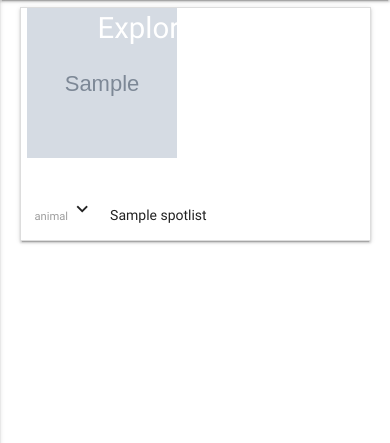
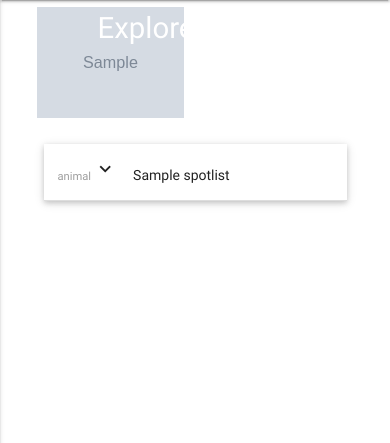
Before and after one commit to codingwithgeert/wildlife-globe-explorer, a Flask app: page /spotlist_list in a window 390 px wide. Shown: the part 56-499 px from the top of the page. Run offline with Flask 2, Linux system fonts and the light colour scheme; grey boxes marked "Sample" are stand-in pictures; a database or web service that is not in the repository returns one stand-in record (values such as "Sample title"); some libraries are stand-ins or nearby versions.

Commit message:
As a test I gave responsive-img as tag to img

```diff
--- a/templates/spotlist.html
+++ b/templates/spotlist.html
@@ -1,27 +1,33 @@
 {% extends 'base.html' %} {% block content %}
 
-<ul class="collapsible" data-collapsible="accordion">
+<ul class="collapsible popout" data-collapsible="accordion">
     {% for spotlist in spotlists %}
-    <div class="container col s3">
+    <div class="container">
         <div class="row">
-            <img src="{{spotlist.animal_image}}" height="150" width="150">
+            <div class="col s6">
+                <img class="responsive-img" src="{{spotlist.animal_image}}">
+            </div>
+
         </div>
     </div>
     <li>
+
         <div class="collapsible-header">
 
-            <div class=" spotlist_header col s9">
+            <div class=" spotlist_header col s6">
                 <label>animal</label><i class="material-icons">expand_more</i>{{spotlist.animal_name}}
             </div>
         </div>
 
         <div class="collapsible-body">
             <span>
-                    {{spotlist.animal_location}}
+                    {{spotlist.animal_location}}<br>
+                    {{spotlist.date_found}}
 
                 </span>
         </div>
     </li>
+    <br>
     {% endfor %}
 </ul>
 {% endblock %}
```
